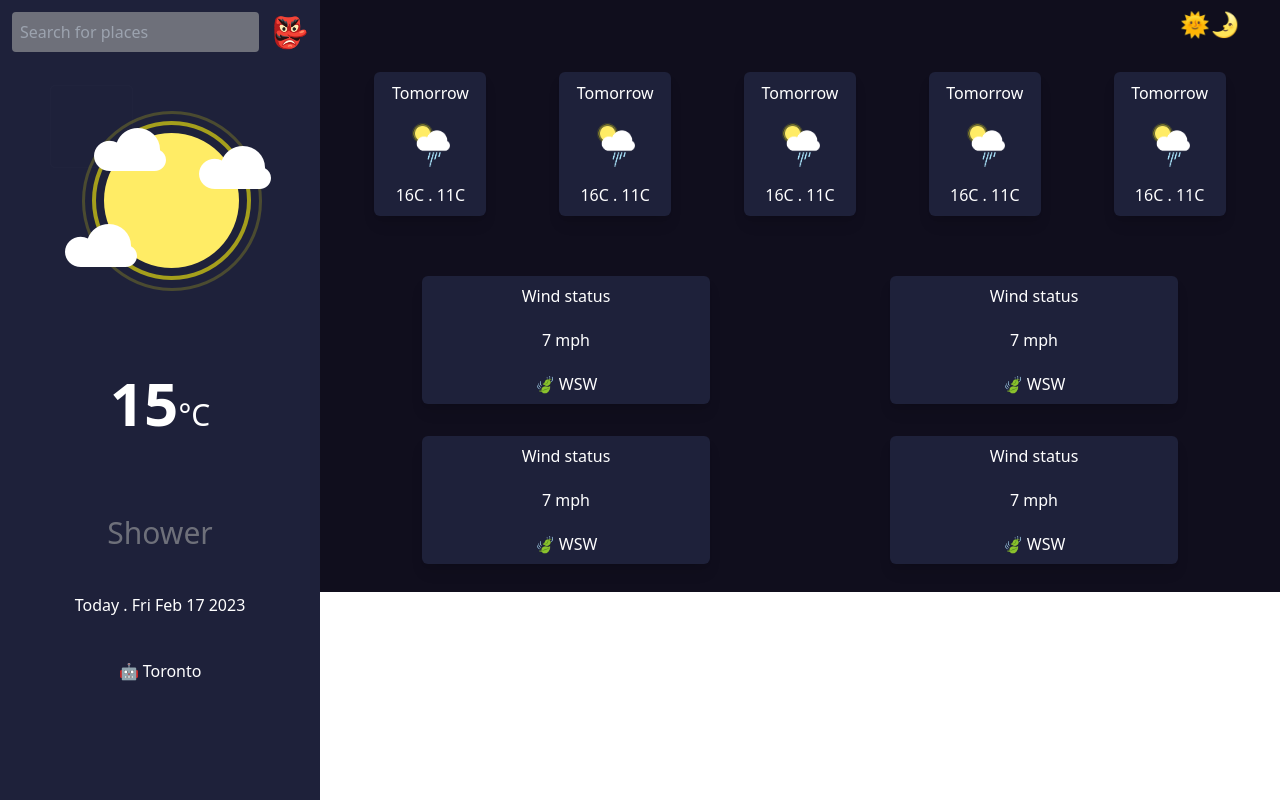
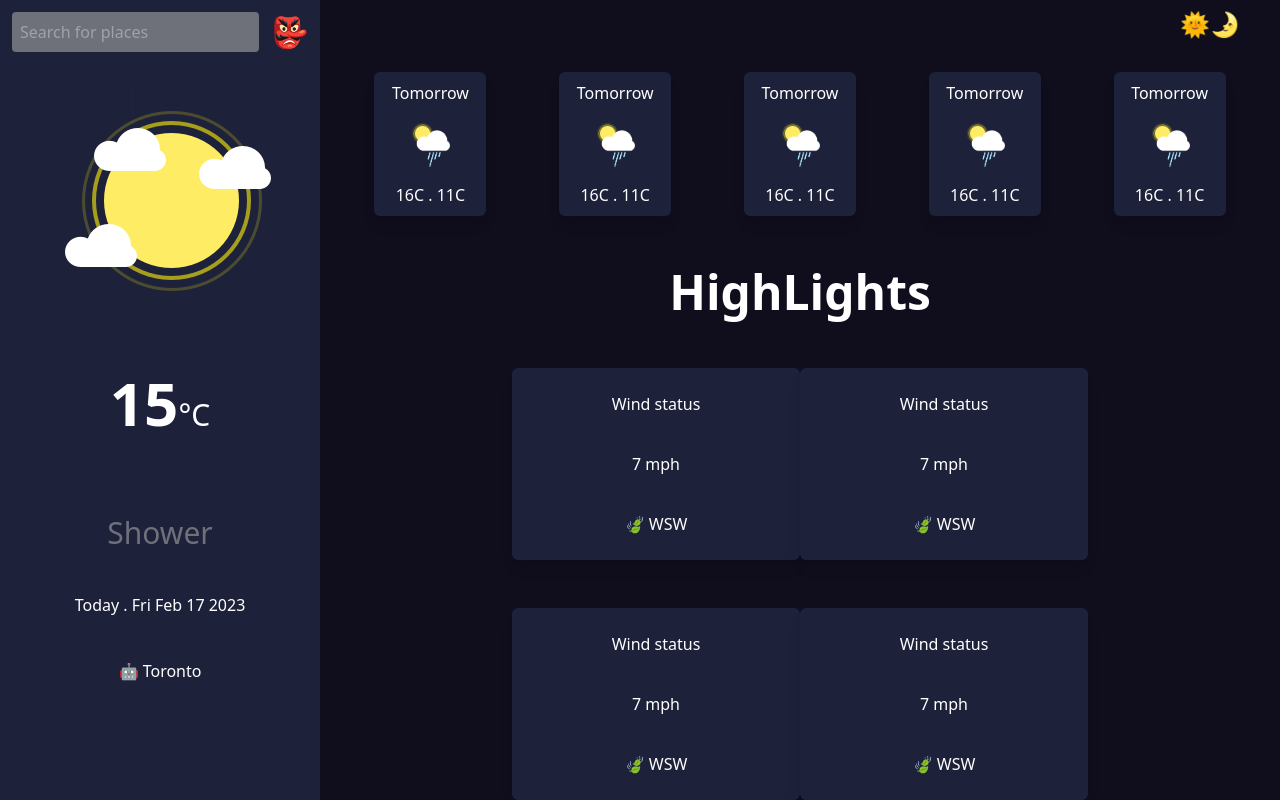
Before and after one commit to AakashSahani/weather-app, a Next.js app: page / in a window 1280 px wide. Built offline with nearby package versions, Linux system fonts and the light colour scheme.

Commit message:
Added Desktop Styling

```diff
--- a/src/components/Highlights.js
+++ b/src/components/Highlights.js
@@ -2,7 +2,7 @@ import React from 'react';
 
 function Highlights() {
 	return (
-		<div className=" bg-mainBg gap-5 shadow-lg rounded-md w-full sm:w-72 sm:mx-auto min-h-fit sm:p-2 p-5  my-3 flex flex-col justify-evenly items-center">
+		<div className=" bg-mainBg gap-5 shadow-lg rounded-md w-full sm:w-72 sm:mx-auto min-h-fit sm:h-48 sm:p-2 p-5  my-3 flex flex-col justify-evenly items-center">
 			<span>Wind status</span>
 			<span>7 mph</span>
 			<span>🍃 WSW</span>
--- a/src/components/Weather/WeatherHighlights.js
+++ b/src/components/Weather/WeatherHighlights.js
@@ -3,7 +3,10 @@ import Highlights from '../Highlights';
 function WeatherHighlights() {
 	return (
 		<>
-			<div className="bg-weeklyBg max-h-fit sm:min-h-fit min-h-screen sm:p-4  p-10 flex sm:grid sm:grid-cols-2 sm:gap-2 flex-col items-center justify-center w-full">
+			<h1 className="text-white text-center font-bold text-5xl bg-weeklyBg px-[7%] pt-5">
+				HighLights
+			</h1>
+			<div className="bg-weeklyBg max-h-fit sm:max-h-[70vh] h-screen sm:py-10 sm:px-[20%] p-10 sm:grid sm:grid-cols-2 sm:items-start sm:justify-center sm:gap-0 flex flex-col  items-center justify-center w-full">
 				<Highlights />
 				<Highlights />
 				<Highlights />
--- a/src/components/Weather/WeatherWeekly.js
+++ b/src/components/Weather/WeatherWeekly.js
@@ -8,11 +8,11 @@ import LightCloud from '@public/images/LightCloud.png';
 function WeatherWeekly() {
 	return (
 		<>
-			<div className="hidden sm:flex justify-end bg-weeklyBg px-10 items-center pt-2 text-2xl">
+			<div className="hidden sm:flex justify-end h-[5vh] bg-weeklyBg px-10 items-center pt-2 text-2xl">
 				<button>🌞</button>
 				<button>🌛</button>
 			</div>
-			<div className="bg-weeklyBg max-h-screen sm:max-h-fit min-h-fit p-8 gap-7 grid grid-cols-2 sm:grid-cols-5 items-center justify-center w-full">
+			<div className="bg-weeklyBg max-h-screen sm:max-h-[30vh] sm:h-[25vh] min-h-fit p-8 gap-7 grid grid-cols-2 sm:grid-cols-5 items-center justify-center w-full">
 				<Card />
 				<Card />
 				<Card />
```
